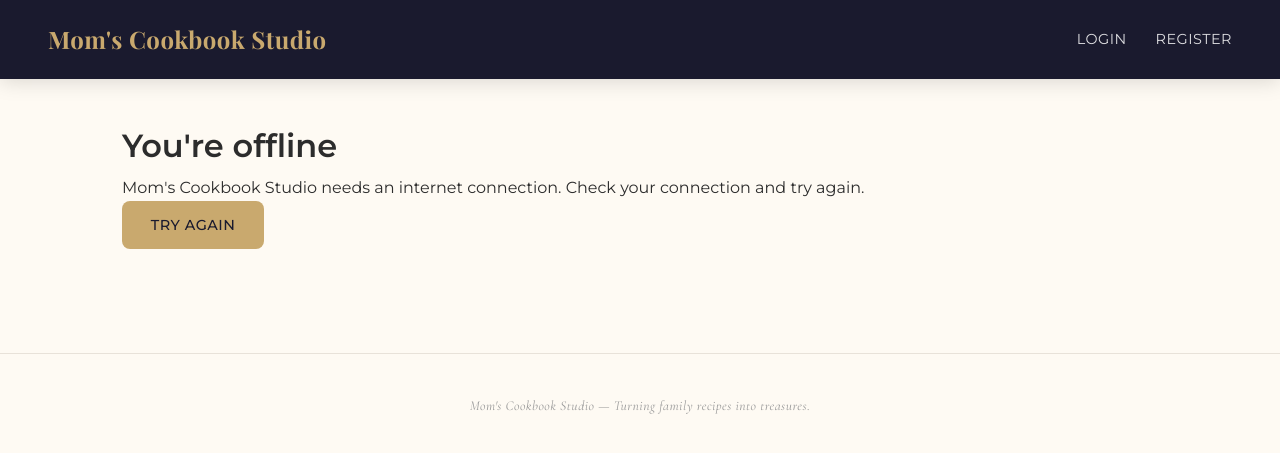
After one commit to sakshamgoyal06/cookbook_creator, a Flask app: page /offline in a window 1280 px wide. The commit adds this page. Shown: the top 453 px of the page. Run offline with Flask 3, Linux system fonts and the light colour scheme; parts of the project's set-up code (start-up, migrations or seed data) failed here and were passed over; some libraries are stand-ins or nearby versions; some web fonts are replaced.

Commit message:
Make the app installable as a PWA: manifest, icons, service worker, offline page (#13)
Pages are always fetched from the network so each Railway deploy shows up
immediately; only static files are cached, and an offline page is shown
when there is no connection.


Claude-Session: https://claude.ai/code/session_01DjDLfkx3HZGdTgsGhVnkhC

Co-authored-by: Claude <noreply@anthropic.com>

```diff
--- a/app.py
+++ b/app.py
@@ -175,6 +175,19 @@ if config.GOOGLE_CLIENT_ID and config.GOOGLE_CLIENT_SECRET:
 @app.route("/healthz")
 def healthz():
     return {"status": "ok"}
+
+
+@app.route("/sw.js")
+def service_worker():
+    # Served from the root so the worker can control every page, not just /static/.
+    response = send_from_directory(app.static_folder, "sw.js", mimetype="application/javascript")
+    response.headers["Cache-Control"] = "no-cache"
+    return response
+
+
+@app.route("/offline")
+def offline():
+    return render_template("offline.html")
 
 
 @app.route("/")
--- a/templates/base.html
+++ b/templates/base.html
@@ -5,6 +5,14 @@
     <meta name="viewport" content="width=device-width, initial-scale=1.0">
     <title>{% block title %}Mom's Cookbook Studio{% endblock %}</title>
     <link rel="stylesheet" href="{{ url_for('static', filename='style.css') }}">
+    <link rel="manifest" href="{{ url_for('static', filename='manifest.webmanifest') }}">
+    <meta name="theme-color" content="#1a1a2e">
+    <link rel="icon" type="image/png" sizes="192x192" href="{{ url_for('static', filename='icons/icon-192.png') }}">
+    <link rel="apple-touch-icon" href="{{ url_for('static', filename='icons/apple-touch-icon.png') }}">
+    <meta name="apple-mobile-web-app-capable" content="yes">
+    <meta name="mobile-web-app-capable" content="yes">
+    <meta name="apple-mobile-web-app-title" content="Cookbook">
+    <meta name="apple-mobile-web-app-status-bar-style" content="default">
 </head>
 <body>
     <nav class="navbar">
@@ -38,5 +46,12 @@
     <footer class="footer">
         <p>Mom's Cookbook Studio &mdash; Turning family recipes into treasures.</p>
     </footer>
+    <script>
+        if ("serviceWorker" in navigator) {
+            window.addEventListener("load", function () {
+                navigator.serviceWorker.register("/sw.js", { scope: "/" });
+            });
+        }
+    </script>
 </body>
 </html>
--- /dev/null
+++ b/templates/offline.html
@@ -0,0 +1,9 @@
+{% extends "base.html" %}
+{% block title %}Offline - Mom's Cookbook Studio{% endblock %}
+{% block content %}
+<div class="card">
+    <h1>You're offline</h1>
+    <p>Mom's Cookbook Studio needs an internet connection. Check your connection and try again.</p>
+    <a href="{{ url_for('dashboard') }}" class="btn btn-primary">Try again</a>
+</div>
+{% endblock %}
```
Also changed, not shown: static/sw.js (added, +47 -0 lines), tests/test_pwa.py (added, +35 -0 lines), static/icons/apple-touch-icon.png (added), static/icons/icon-192.png (added), static/icons/icon-512.png (added), static/icons/icon-maskable-512.png (added), static/manifest.webmanifest (added).
